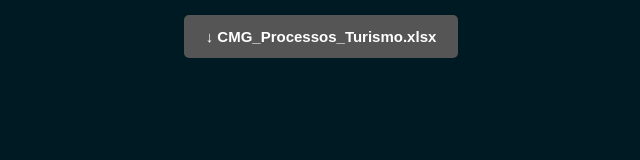
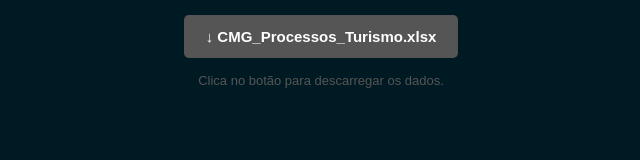
Before and after one commit to SIGTurismoCMG/descarga-processos-turismo, a plain HTML site: page index.html in a window 1280 px wide. Shown: the whole page, without its empty margins (319-959 px from the left). Drawn offline with Linux system fonts and the light colour scheme.

Commit message:
Update index.html

```diff
--- a/index.html
+++ b/index.html
@@ -62,6 +62,10 @@
   <button id="descarregar" class="download-button">
     ↓ CMG_Processos_Turismo.xlsx
   </button>
+
+  <div id="estado">
+    Clica no botão para descarregar os dados.
+  </div>
 
 </div>
 
```
